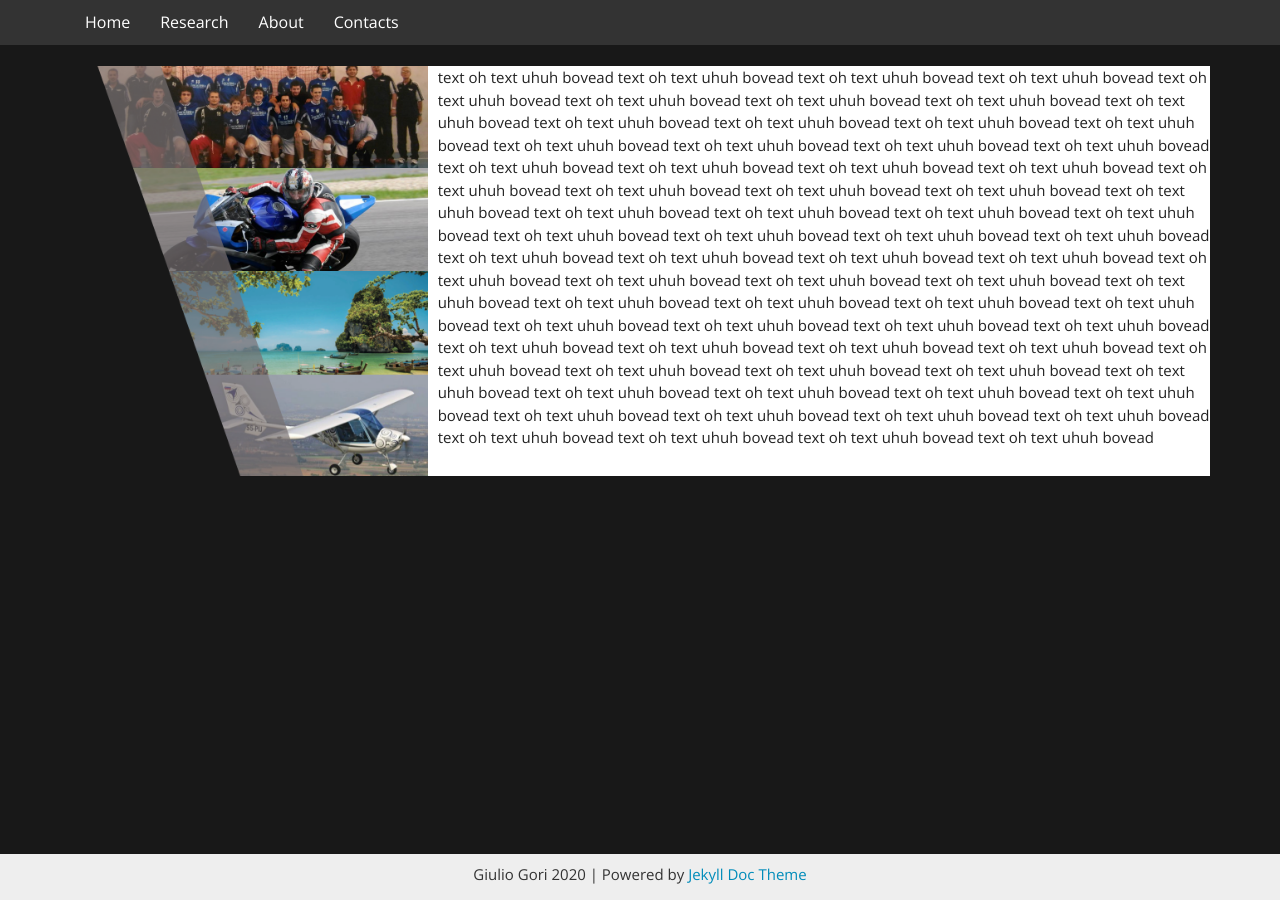
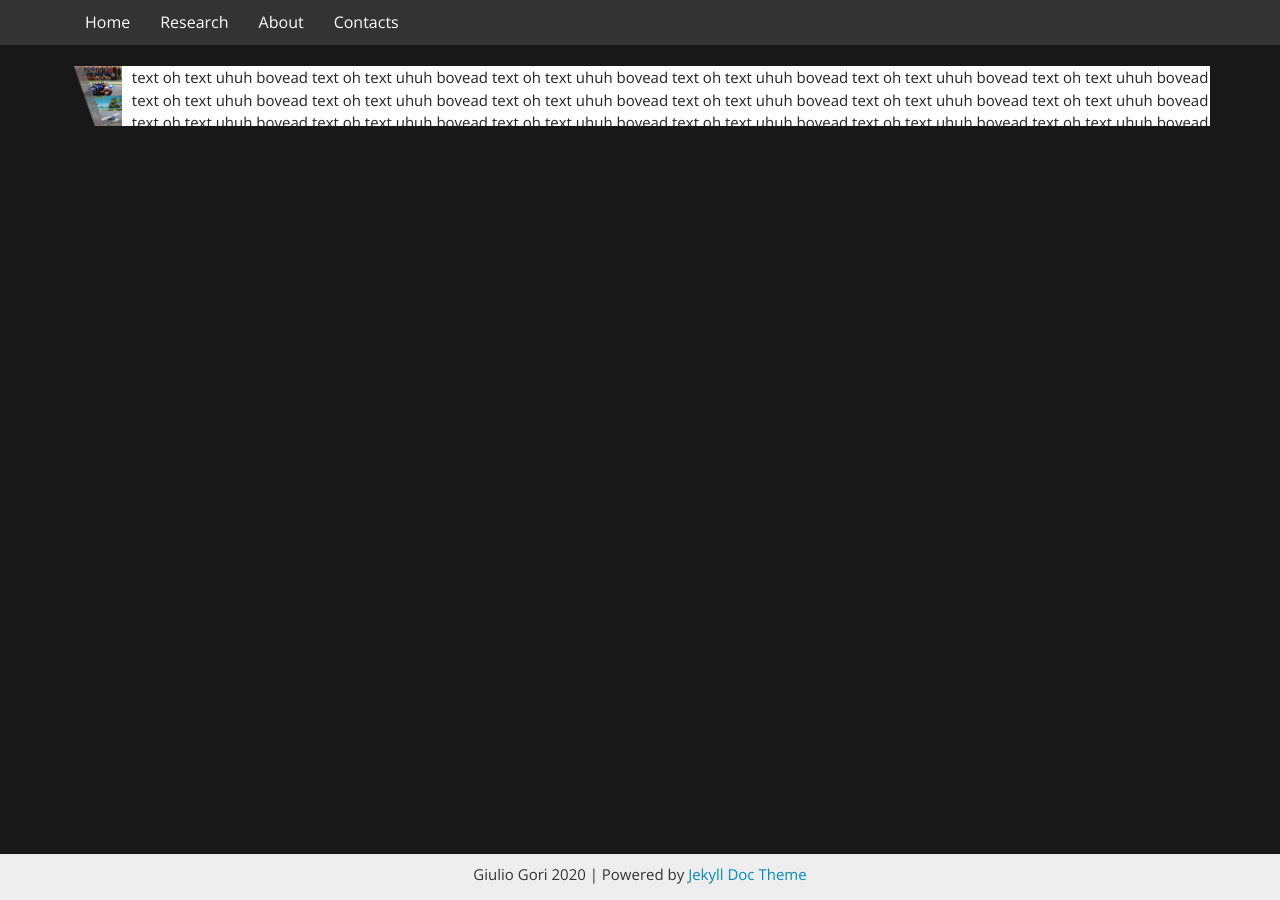
Before and after one commit to LaSerpe/LaSerpe.github.io, a Jekyll site: the page built from html/about.html, in a window 1280 px wide. Built offline with Jekyll 4.4.1, drawn with Linux system fonts in a browser that asks for light colours; nearby versions of some CDN libraries; library files that are not in the unit come from our copies.

Commit message:
update about

```diff
--- a/html/about.html
+++ b/html/about.html
@@ -7,13 +7,12 @@ layout: default
 <body style="background-color:#181818;">
 
 <div class="container">
-      <div style="height:410px; background-color: white; overflow: hidden">
-        <img src="/images/about/hobbies.png" style="height:101%; float: left; vertical-align:middle; margin: 0px; margin-right: 10px; padding: 0px;" />
+      <div style="height:60px; background-color: white; overflow: hidden">
+        <img src="/images/about/hobbies.png" style="height:100%; float: left; vertical-align:middle; margin: 0px; margin-right: 10px; padding: 0px;" />
         <span class="breakAfter"; style="vertical-align:middle; text-align:justify; align: right; margin-right: 10px;">
         text oh text uhuh bovead text oh text uhuh bovead text oh text uhuh bovead text oh text uhuh bovead text oh text uhuh bovead text oh text uhuh bovead text oh text uhuh bovead text oh text uhuh bovead text oh text uhuh bovead text oh text uhuh bovead text oh text uhuh bovead text oh text uhuh bovead text oh text uhuh bovead text oh text uhuh bovead text oh text uhuh bovead text oh text uhuh bovead text oh text uhuh bovead text oh text uhuh bovead
         text oh text uhuh bovead text oh text uhuh bovead text oh text uhuh bovead text oh text uhuh bovead text oh text uhuh bovead text oh text uhuh bovead text oh text uhuh bovead text oh text uhuh bovead text oh text uhuh bovead text oh text uhuh bovead text oh text uhuh bovead text oh text uhuh bovead text oh text uhuh bovead text oh text uhuh bovead text oh text uhuh bovead text oh text uhuh bovead text oh text uhuh bovead text oh text uhuh bovead
-        text oh text uhuh bovead text oh text uhuh bovead text oh text uhuh bovead text oh text uhuh bovead text oh text uhuh bovead text oh text uhuh bovead text oh text uhuh bovead text oh text uhuh bovead text oh text uhuh bovead text oh text uhuh bovead text oh text uhuh bovead text oh text uhuh bovead text oh text uhuh bovead text oh text uhuh bovead text oh text uhuh bovead text oh text uhuh bovead text oh text uhuh bovead text oh text uhuh bovead
-        text oh text uhuh bovead text oh text uhuh bovead text oh text uhuh bovead text oh text uhuh bovead text oh text uhuh bovead text oh text uhuh bovead text oh text uhuh bovead text oh text uhuh bovead text oh text uhuh bovead text oh text uhuh bovead text oh text uhuh bovead text oh text uhuh bovead text oh text uhuh bovead text oh text uhuh bovead text oh text uhuh bovead text oh text uhuh bovead text oh text uhuh bovead text oh text uhuh bovead
+        text oh text uhuh bovead text oh text uhuh bovead text oh text uhuh bovead text oh text uhuh bovead text oh text uhuh bovead text oh text uhuh bovead
         </span>
     </div>
 
```
